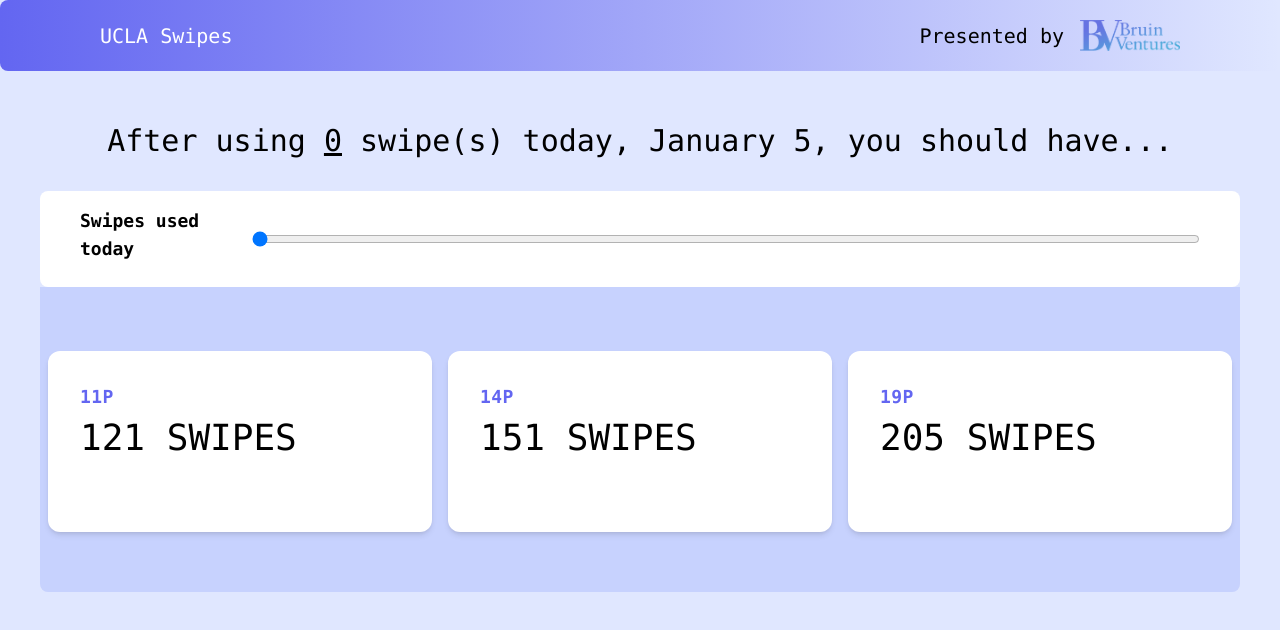
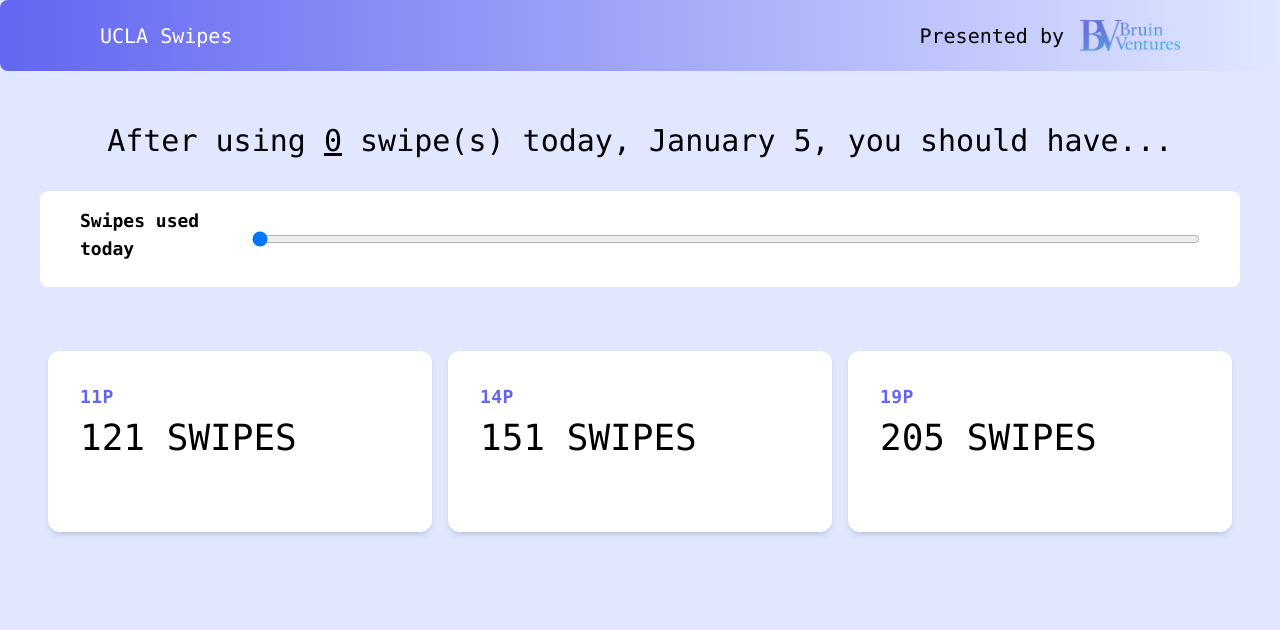
Before and after one commit to nitinsubz/ucla-swipes, a Next.js app: page / in a window 1280 px wide. Shown: the top 630 px of the page. Built offline with nearby package versions, Linux system fonts and the light colour scheme.

Commit message:
remove bg

```diff
--- a/app/components/Header.jsx
+++ b/app/components/Header.jsx
@@ -64,7 +64,7 @@ const Header = ({ data }) => {
             </div>
           </div>
         ))}
-      <div className='mb-10 flex flex-wrap items-end rounded-b-lg bg-indigo-200 pb-10 pt-11'>
+      <div className='mb-10 flex flex-wrap items-end rounded-b-lg pb-10 pt-11'>
         <Swiper
           Category={'11P'}
           swipes={elevenSwipes}
```
